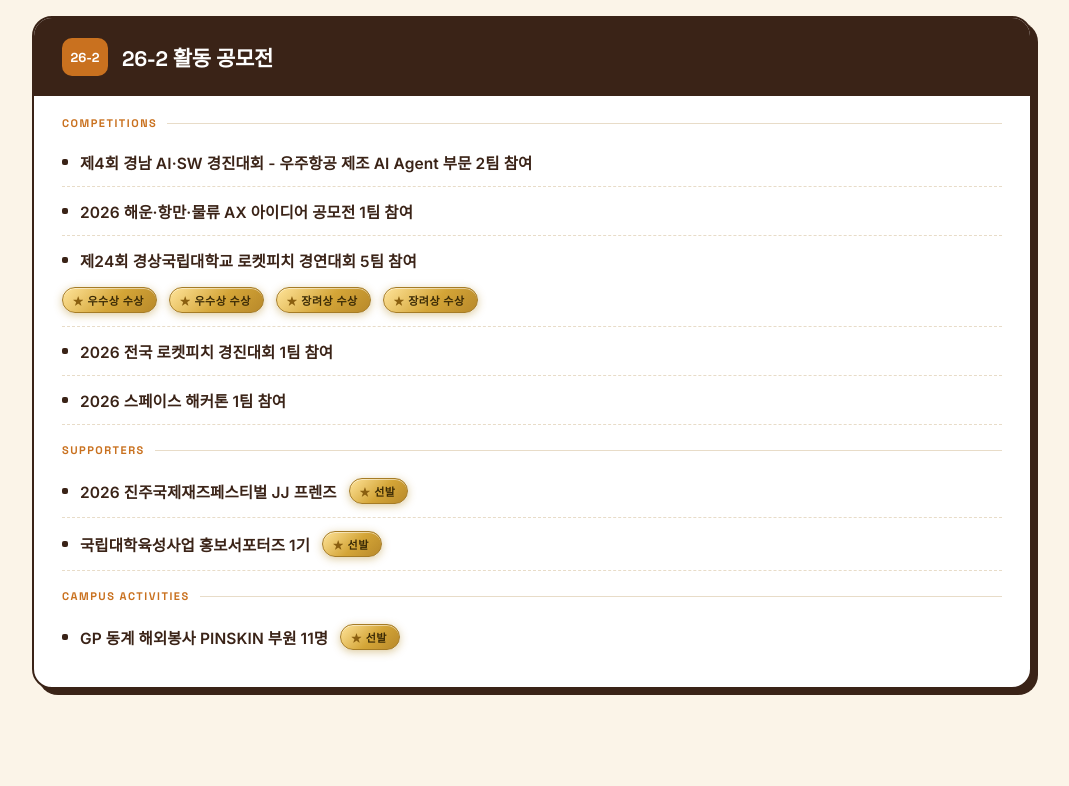
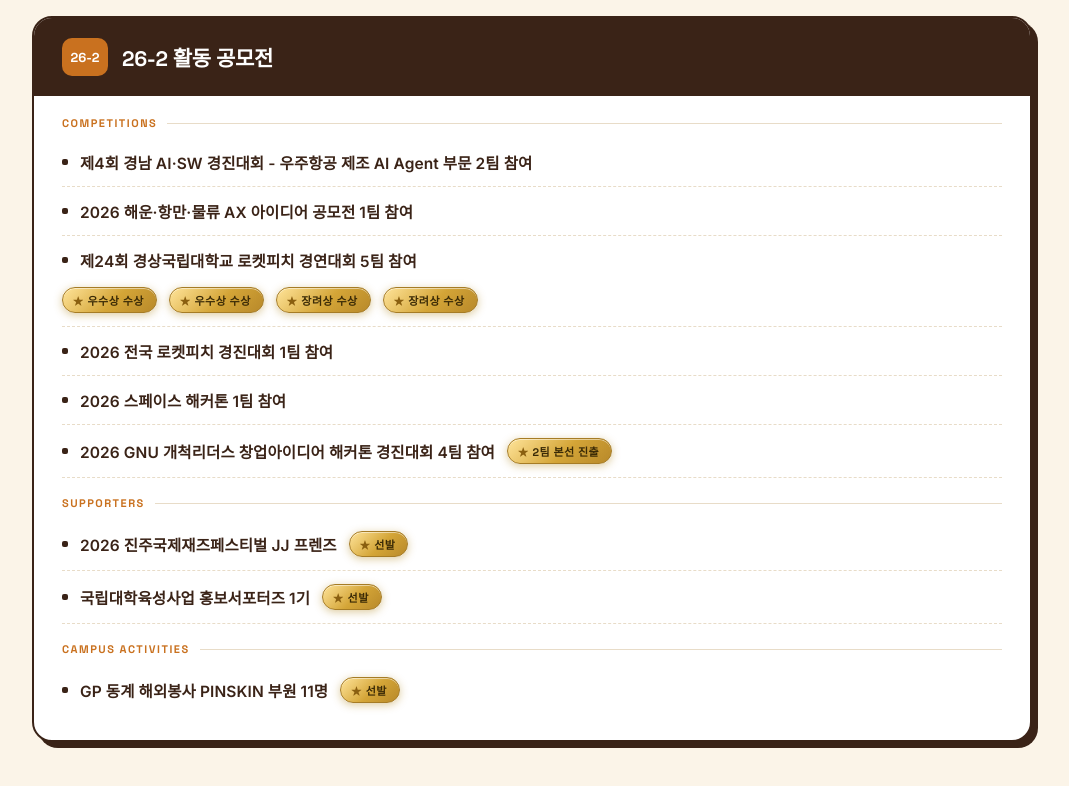
Before and after one commit to again8733-ops/pinskin, a plain HTML site: page awards.html in a window 1280 px wide. Shown: the part 5032-5818 px from the top of the page, without its empty margins (108-1177 px from the left). Drawn offline with Linux system fonts and the light colour scheme.

Commit message:
26-2 수상기록: GNU 개척리더스 창업아이디어 해커톤 경진대회 추가
Co-Authored-By: Claude Sonnet 5 <noreply@anthropic.com>
Claude-Session: https://claude.ai/code/session_01GCA4BUKPbpTAXWWjqPE4Zw

```diff
--- a/awards.html
+++ b/awards.html
@@ -356,6 +356,7 @@
           <div class="aw-row"><span class="aw-bullet"></span><span class="aw-name">제24회 경상국립대학교 로켓피치 경연대회 5팀 참여</span><span style="flex-basis:100%;height:0;"></span><span class="aw-tag">우수상 수상</span><span class="aw-tag">우수상 수상</span><span class="aw-tag">장려상 수상</span><span class="aw-tag">장려상 수상</span></div>
           <div class="aw-row"><span class="aw-bullet"></span><span class="aw-name">2026 전국 로켓피치 경진대회 1팀 참여</span></div>
           <div class="aw-row"><span class="aw-bullet"></span><span class="aw-name">2026 스페이스 해커톤 1팀 참여</span></div>
+          <div class="aw-row"><span class="aw-bullet"></span><span class="aw-name">2026 GNU 개척리더스 창업아이디어 해커톤 경진대회 4팀 참여</span><span class="aw-tag">2팀 본선 진출</span></div>
           <div class="aw-group">Supporters</div>
           <div class="aw-row"><span class="aw-bullet"></span><span class="aw-name">2026 진주국제재즈페스티벌 JJ 프렌즈</span><span class="aw-tag">선발</span></div>
           <div class="aw-row"><span class="aw-bullet"></span><span class="aw-name">국립대학육성사업 홍보서포터즈 1기</span><span class="aw-tag">선발</span></div>
```
